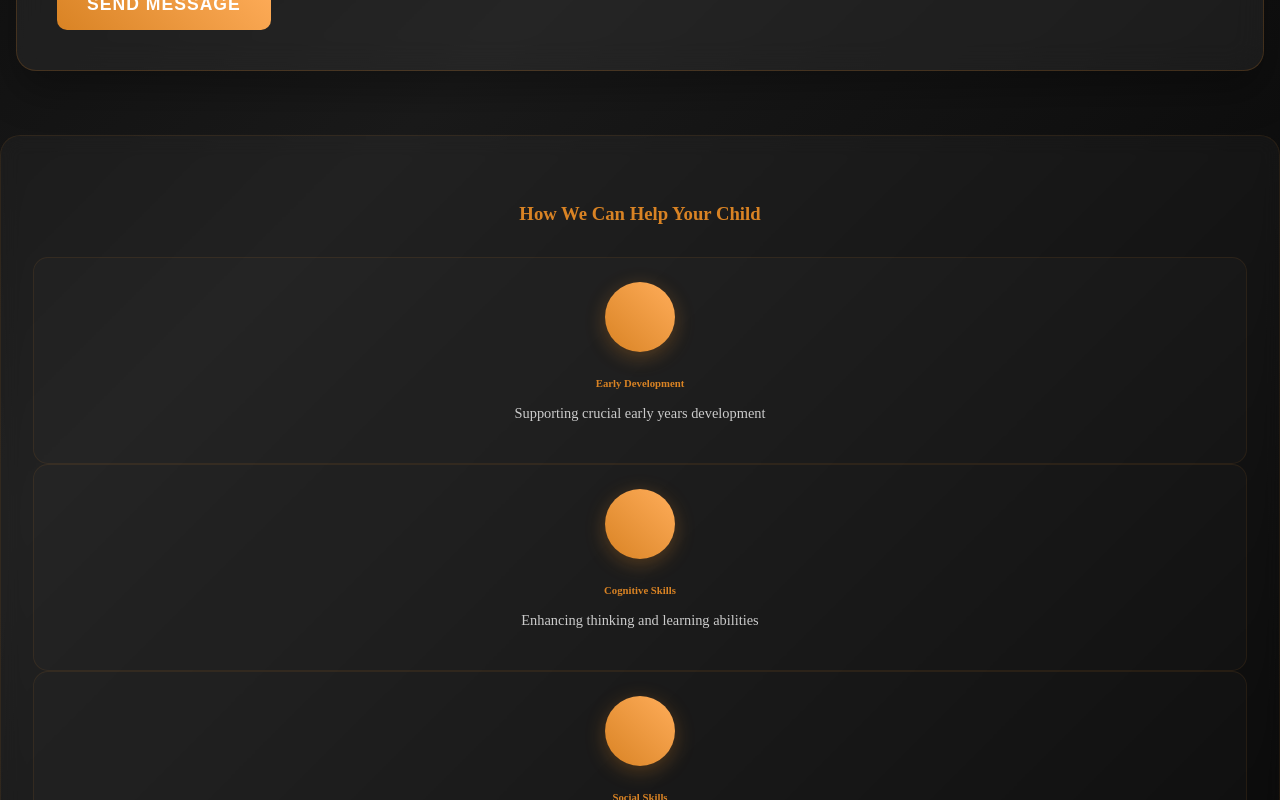
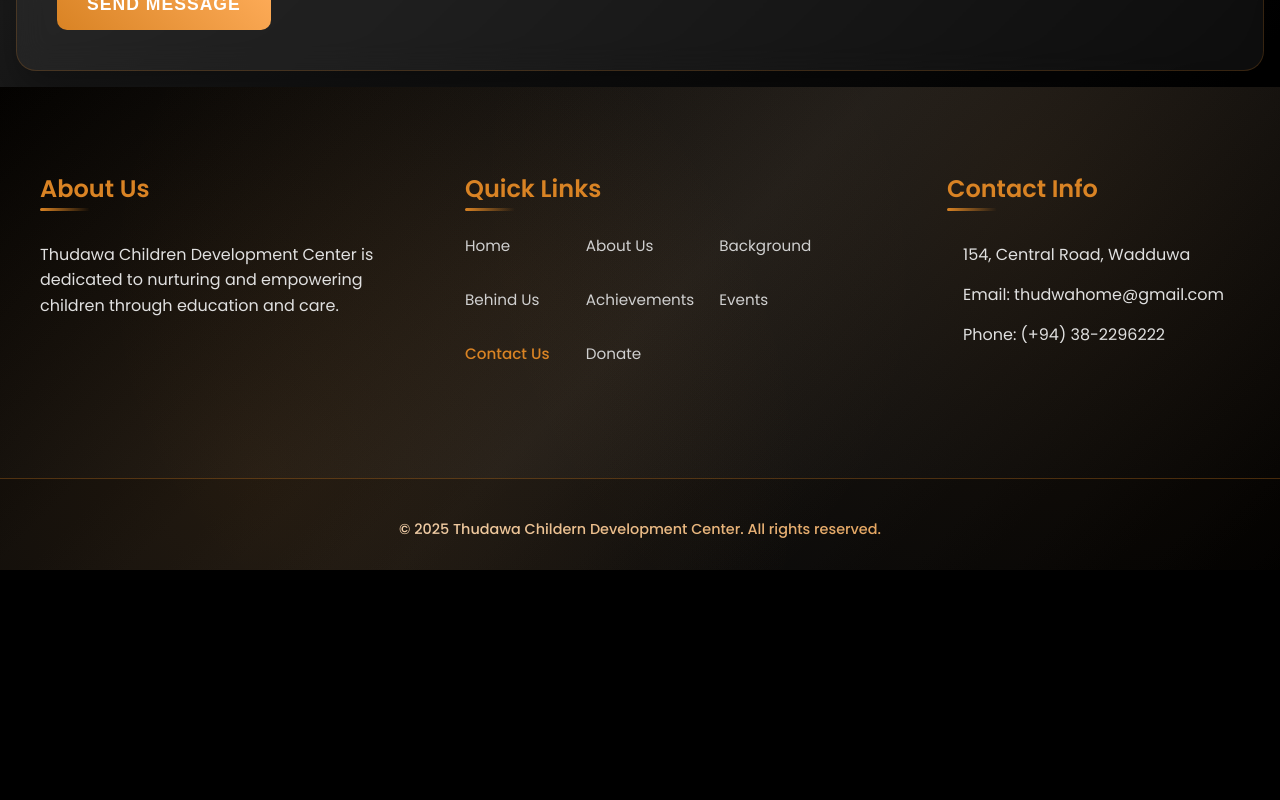
Before and after one commit to Dulan19/Thudawa_Website, a React (Create React App) app: page /Contactus in a window 1280 px wide. Shown: the part 1340-2140 px from the top of the page. After the commit the page ends 1910 px from the top, so only its background shows below. Built offline with nearby package versions, Linux system fonts and the light colour scheme.

Commit message:
Update 2

```diff
--- a/src/pages/Contactus.jsx
+++ b/src/pages/Contactus.jsx
@@ -203,7 +203,7 @@ const ContactUs = () => {
         </div>
 
         {/* Additional Services Section */}
-        <div className="row mt-5">
+        {/* <div className="row mt-5">
           <div className="col-12">
             <div className="services-highlight animate-fade-in-up">
               <h3 className="text-center mb-4">How We Can Help Your Child</h3>
@@ -247,7 +247,7 @@ const ContactUs = () => {
               </div>
             </div>
           </div>
-        </div>
+        </div> */}
       </div>
 
 
```
